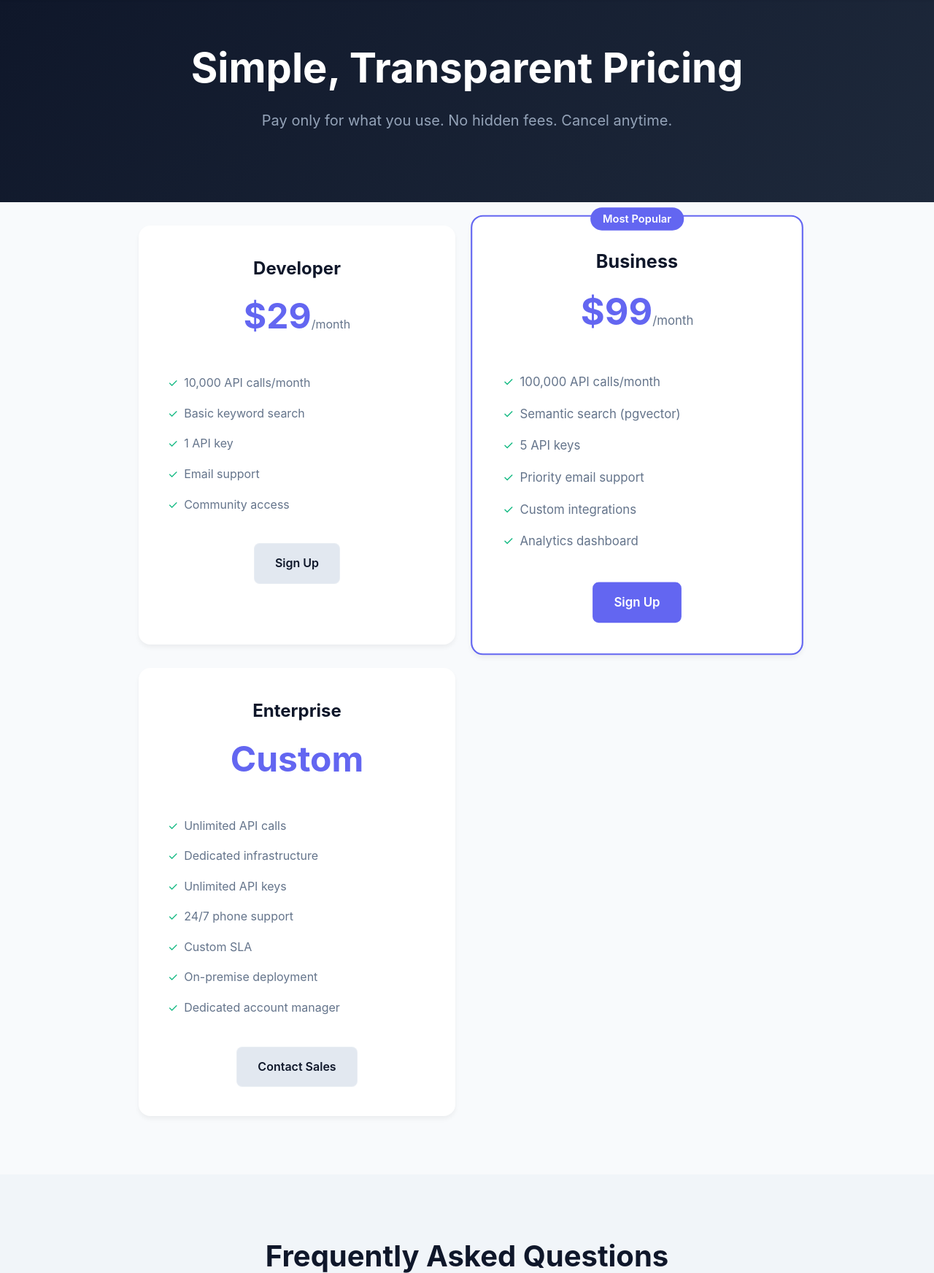
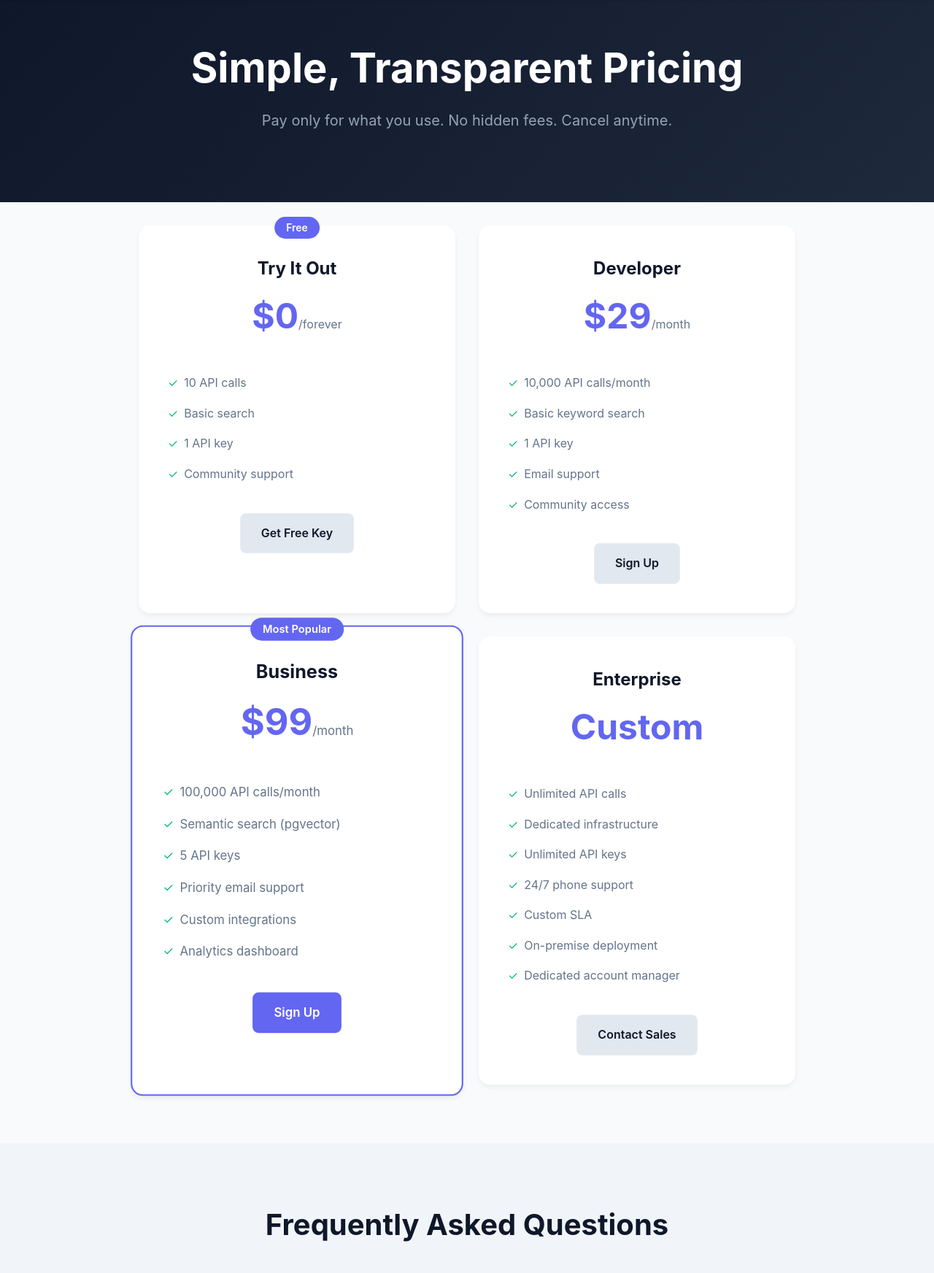
Before and after one commit to Hexy888/TensorMarketData, a FastAPI app: page /pricing in a window 1280 px wide. Shown: the part 71-1815 px from the top of the page at 73% size. Run offline with FastAPI, Linux system fonts and the light colour scheme; parts of the project's set-up code (start-up, migrations or seed data) failed here and were passed over.

Commit message:
CFO update: Free tier (10 credits), add Free pricing tier, make irresistible

```diff
--- a/TensorMarketData/app/api/v1/auth_routes.py
+++ b/TensorMarketData/app/api/v1/auth_routes.py
@@ -168,7 +168,7 @@ class AgentAPIKeyResponse(BaseModel):
 async def generate_agent_api_key():
     """
     Generate a free API key for AI agents.
-    No account or email required. Gives 100 free credits.
+    No account or email required. Gives 10 free credits to try the API.
     """
     import uuid
 
@@ -184,7 +184,7 @@ async def generate_agent_api_key():
         user_id=user_id,
         email="agent@tensormarketdata.com",
         name="API Agent",
-        credits=100,
+        credits=10,
     )
 
 
--- a/TensorMarketData/templates/pricing.html
+++ b/TensorMarketData/templates/pricing.html
@@ -87,6 +87,18 @@
     <div class="container">
       <div class="pricing">
         <div class="pricing-card">
+          <span class="badge">Free</span>
+          <h3>Try It Out</h3>
+          <div class="price">$0<span>/forever</span></div>
+          <ul>
+            <li>10 API calls</li>
+            <li>Basic search</li>
+            <li>1 API key</li>
+            <li>Community support</li>
+          </ul>
+          <a href="/signup" class="btn btn-secondary" style="color: var(--dark); background: #e2e8f0;">Get Free Key</a>
+        </div>
+        <div class="pricing-card">
           <h3>Developer</h3>
           <div class="price">$29<span>/month</span></div>
           <ul>
--- a/TensorMarketData/templates/signup.html
+++ b/TensorMarketData/templates/signup.html
@@ -66,7 +66,7 @@
       -->
 
       <p style="text-align: center; color: var(--gray); font-size: 0.875rem;">
-        Email login available. OAuth coming soon.
+        Try for free, upgrade when ready.
       </p>
 
       <div class="divider" style="margin-top: 1.5rem;"><span>for AI agents</span></div>
```
